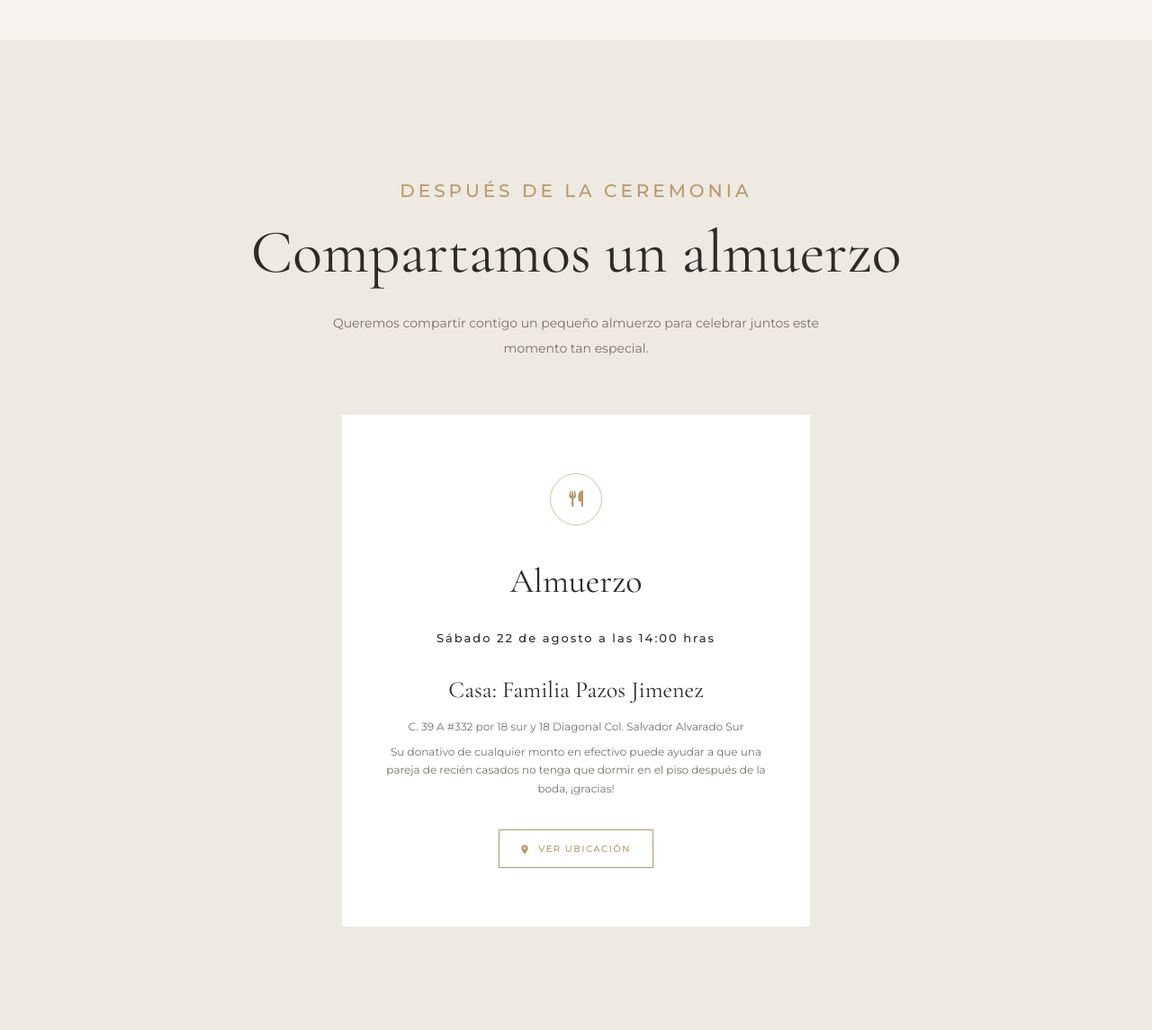
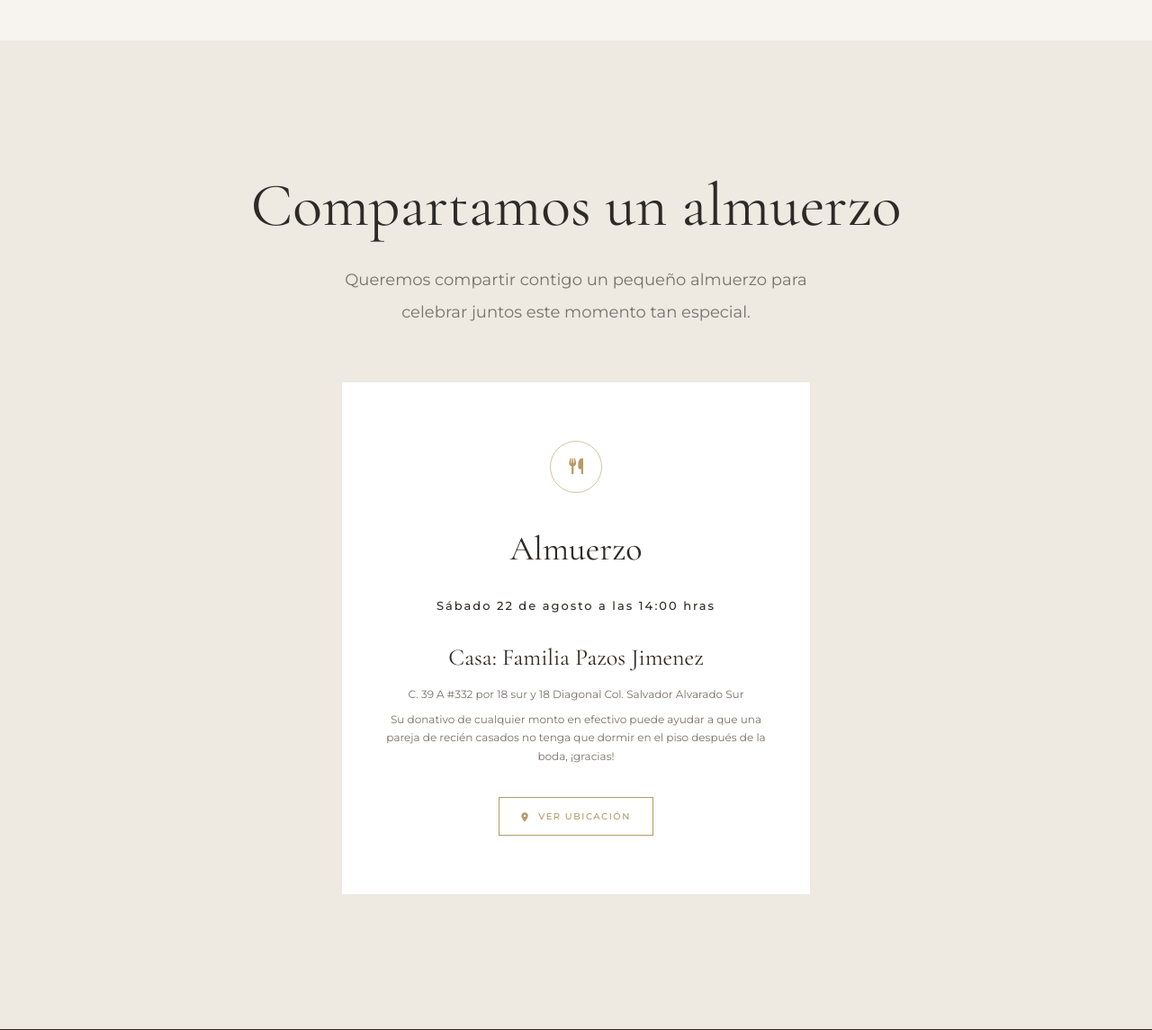
Before and after one commit to jesuspazos/invitacion.github.io, a PHP site: page / in a window 1280 px wide. Shown: the part 5015-6160 px from the top of the page at 90% size. Run offline with PHP 8.4, Linux system fonts and the light colour scheme.

Commit message:
Correccion

```diff
--- a/css/style.css
+++ b/css/style.css
@@ -141,18 +141,11 @@ line-height: 1;
 
 .section-text {
 
-
-max-width: 580px;
-
-margin: 30px auto 0;
-
-color: var(--color-text-light);
-
-font-size: 14px;
-
-line-height: 2;
-
-
+    max-width: 580px;
+    margin: 30px auto 0;
+    color: var(--color-text-light);
+    font-size: 18px;
+    line-height: 2;
 }
 
 /* =========================================================
@@ -492,7 +485,6 @@ EVENTOS
 
 .event-card {
 
-
 width: min(
     calc(100% - 20px),
     520px
@@ -505,7 +497,7 @@ padding: 65px 40px;
 background: var(--color-white);
 
 text-align: center;
-
+font-size: 18px !important;
 
 }
 
@@ -671,7 +663,7 @@ border-radius: 100px;
 
 color: var(--color-white);
 
-font-size: 11px;
+font-size: 18px;
 
 font-weight: 500;
 
@@ -737,7 +729,7 @@ font-size: 42px;
 .footer p:not(.footer-names) {
 
 
-font-size: 11px;
+font-size: 18px;
 
 
 }
--- a/index.html
+++ b/index.html
@@ -189,9 +189,9 @@
 
         <section class="lunch" id="almuerzo">
             <div class="section-container">
-                <p class="eyebrow">
-                    DESPUÉS DE LA CEREMONIA
-                </p>
+                <!-- <p class="eyebrow">
+
+                </p> -->
                 <h2>
                     Compartamos un almuerzo
                 </h2>
```
